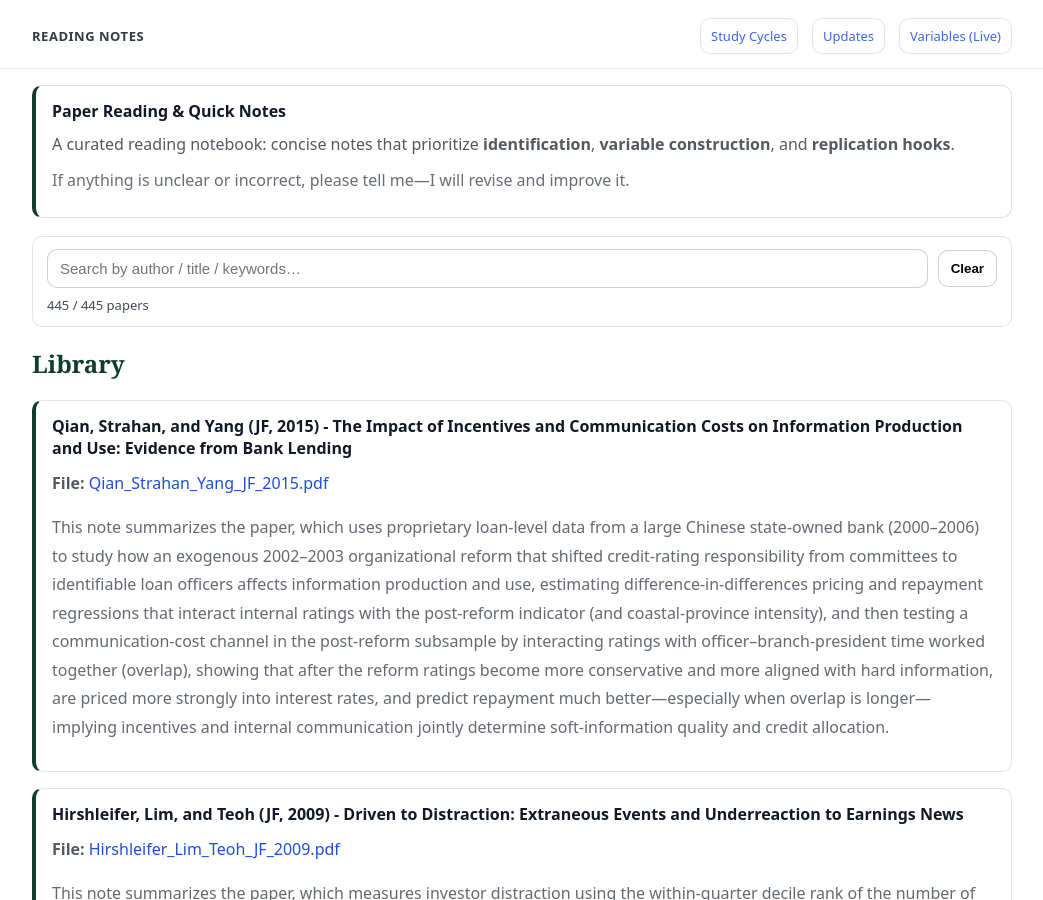
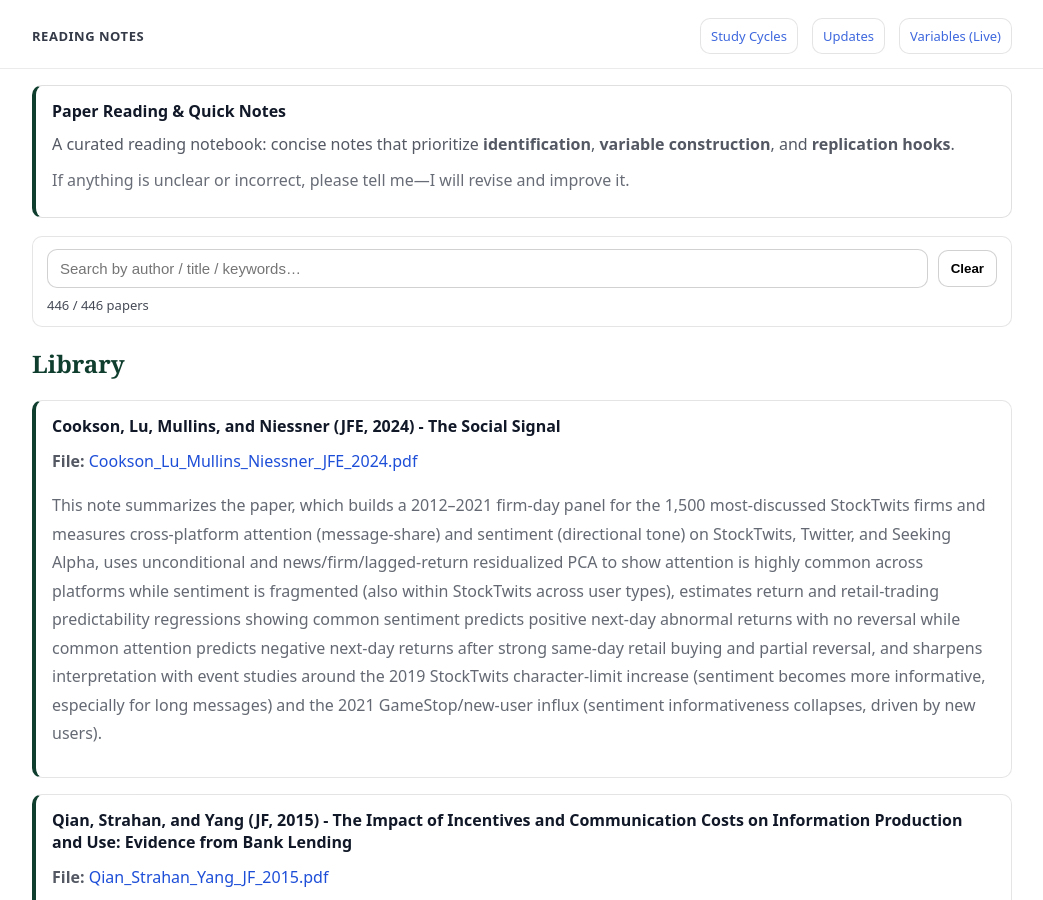
Before and after one commit to yaxinzn/study-archive, a Jekyll site: the page built from reading/index.md, in a window 1280 px wide and 900 px high. Shown: the whole window, without its empty margins (118-1161 px from the left). Built offline with Jekyll 4.4.1, drawn with Linux system fonts in a browser that asks for light colours.

Commit message:
Reading: add/update Cookson_Lu_Mullins_Niessner_JFE_2024.pdf

```diff
--- a/_data/reading.yml
+++ b/_data/reading.yml
@@ -1,3 +1,7 @@
+- title: "Cookson, Lu, Mullins, and Niessner (JFE, 2024) - The Social Signal"
+  file: "Cookson_Lu_Mullins_Niessner_JFE_2024.pdf"
+  desc: "This note summarizes the paper, which builds a 2012–2021 firm-day panel for the 1,500 most-discussed StockTwits firms and measures cross-platform attention (message-share) and sentiment (directional tone) on StockTwits, Twitter, and Seeking Alpha, uses unconditional and news/firm/lagged-return residualized PCA to show attention is highly common across platforms while sentiment is fragmented (also within StockTwits across user types), estimates return and retail-trading predictability regressions showing common sentiment predicts positive next-day abnormal returns with no reversal while common attention predicts negative next-day returns after strong same-day retail buying and partial reversal, and sharpens interpretation with event studies around the 2019 StockTwits character-limit increase (sentiment becomes more informative, especially for long messages) and the 2021 GameStop/new-user influx (sentiment informativeness collapses, driven by new users)."
+
 - title: "Qian, Strahan, and Yang (JF, 2015) - The Impact of Incentives and Communication Costs on Information Production and Use: Evidence from Bank Lending"
   file: "Qian_Strahan_Yang_JF_2015.pdf"
   desc: "This note summarizes the paper, which uses proprietary loan-level data from a large Chinese state-owned bank (2000–2006) to study how an exogenous 2002–2003 organizational reform that shifted credit-rating responsibility from committees to identifiable loan officers affects information production and use, estimating difference-in-differences pricing and repayment regressions that interact internal ratings with the post-reform indicator (and coastal-province intensity), and then testing a communication-cost channel in the post-reform subsample by interacting ratings with officer–branch-president time worked together (overlap), showing that after the reform ratings become more conservative and more aligned with hard information, are priced more strongly into interest rates, and predict repayment much better—especially when overlap is longer—implying incentives and internal communication jointly determine soft-information quality and credit allocation."
```
Also changed, not shown: 1 other file.
